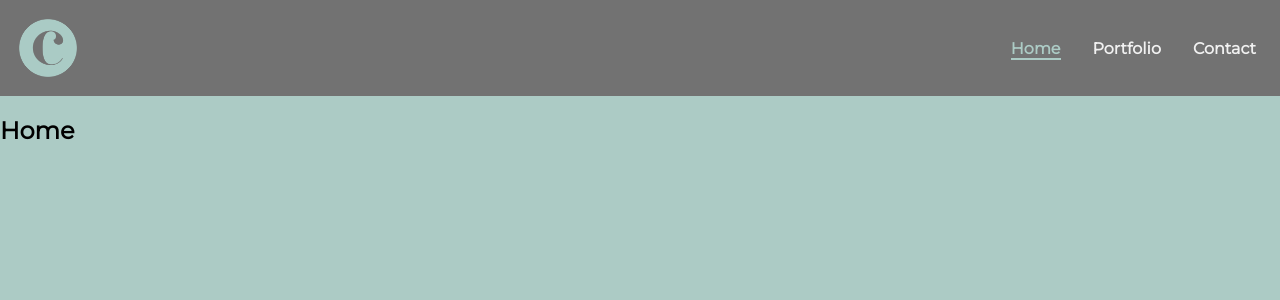
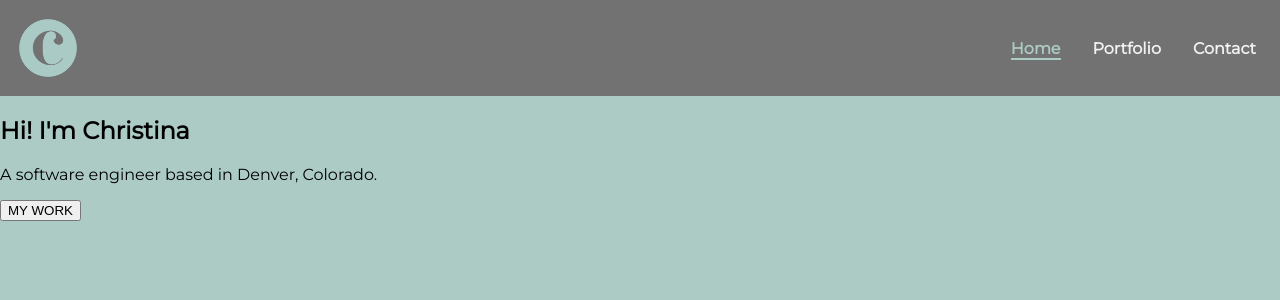
Before and after one commit to christina-cook/personal-website, a React (Create React App) app: page / in a window 1280 px wide. Shown: the top 300 px of the page. Built offline with nearby package versions, Linux system fonts and the light colour scheme.

Commit message:
Add text to home page

```diff
--- a/src/Components/Home/Home.js
+++ b/src/Components/Home/Home.js
@@ -1,9 +1,20 @@
 import './Home.css';
+import { Link } from 'react-router-dom';
 
 const Home = () => {
   return (
     <section className='home-section'>
-      <h2>Home</h2>
+      <div className='welcome'>
+        <h1 className='home-title'>Hi! I'm <span className='first-name'>Christina</span></h1>
+      </div>
+      <p className='intro'>A software engineer based in Denver, Colorado.</p>
+      <Link
+        to='/portfolio'
+      >
+        <button className='work-button'>
+          MY WORK
+        </button>
+      </Link>
     </section>
   )
 }
```
